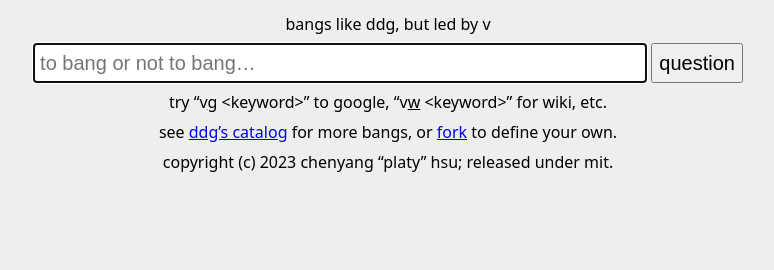
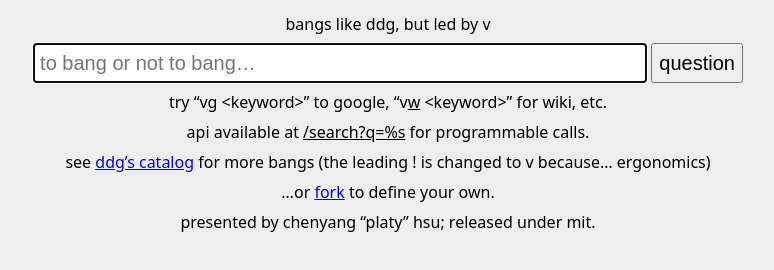
Before and after one commit to firexcy/vbang2, a plain HTML site: page index.html in a window 1280 px wide. Shown: the part 62-332 px from the top of the page, without its empty margins (252-1026 px from the left). Drawn offline with Linux system fonts and the light colour scheme.

Commit message:
instructions

```diff
--- a/index.html
+++ b/index.html
@@ -17,9 +17,11 @@
             <input class="submit" type="submit" value="question">
         </form>
         <p class="subs">try “v<u>g</u> &lt;keyword&gt;” to google, “v<u>w</u> &lt;keyword&gt;” for wiki, etc.</p>
-        <p class="subs">see <a href="https://duckduckgo.com/bang_lite.html">ddg’s catalog</a> for more bangs, or <a
+        <p class="subs">api available at <u>/search?q=%s</u> for programmable calls.</p>
+        <p class="subs">see <a href="https://duckduckgo.com/bang_lite.html">ddg’s catalog</a> for more bangs (the leading ! is changed to v because… ergonomics)</p>
+        <p class="subs">…or <a
             href="https://github.com/firexcy/vbang2">fork</a> to define your own.</p>
-        <p class="subs">copyright (c) 2023 chenyang “platy” hsu; released under mit.</p>
+        <p class="subs">presented by chenyang “platy” hsu; released under mit.</p>
     </div>
 </body>
 
```
